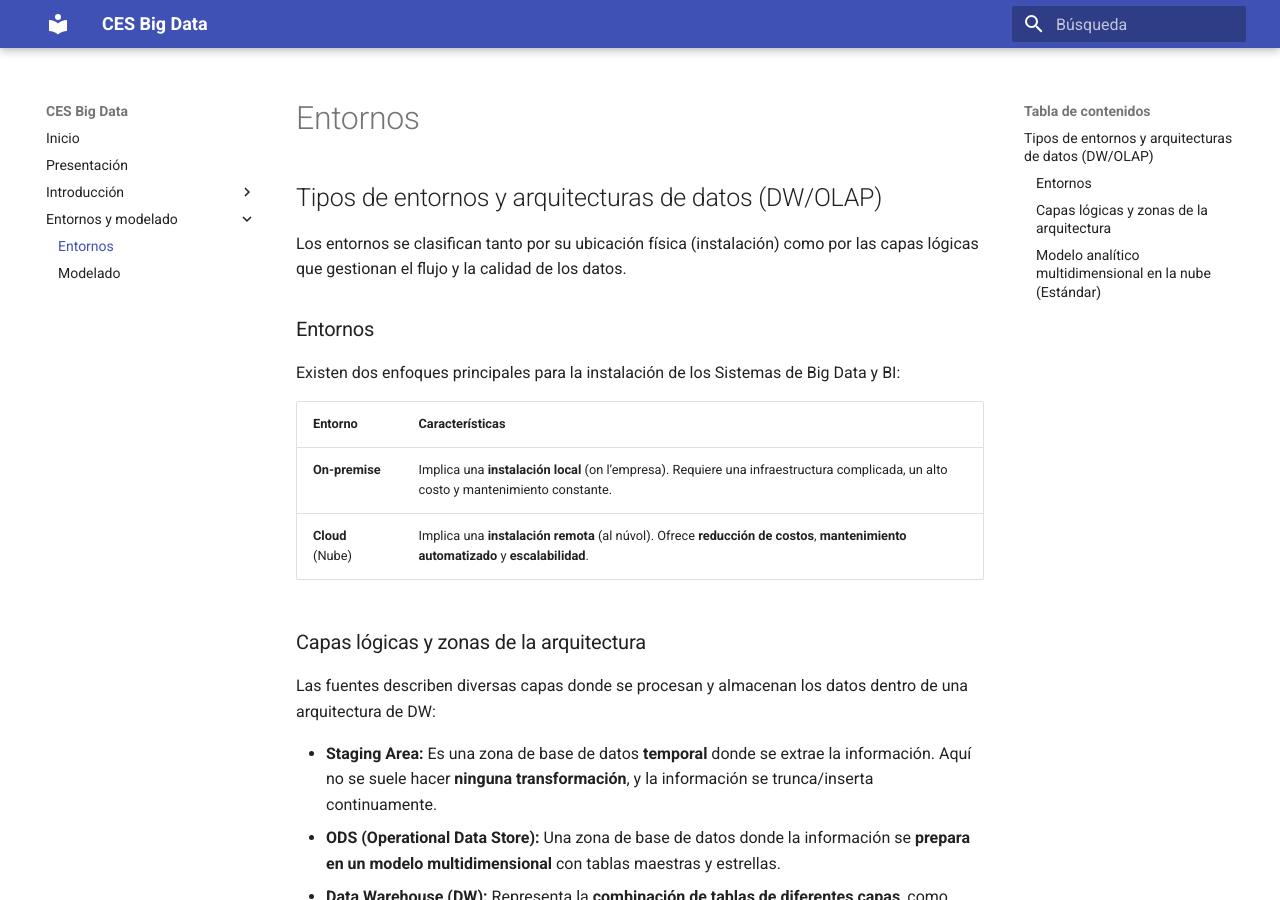
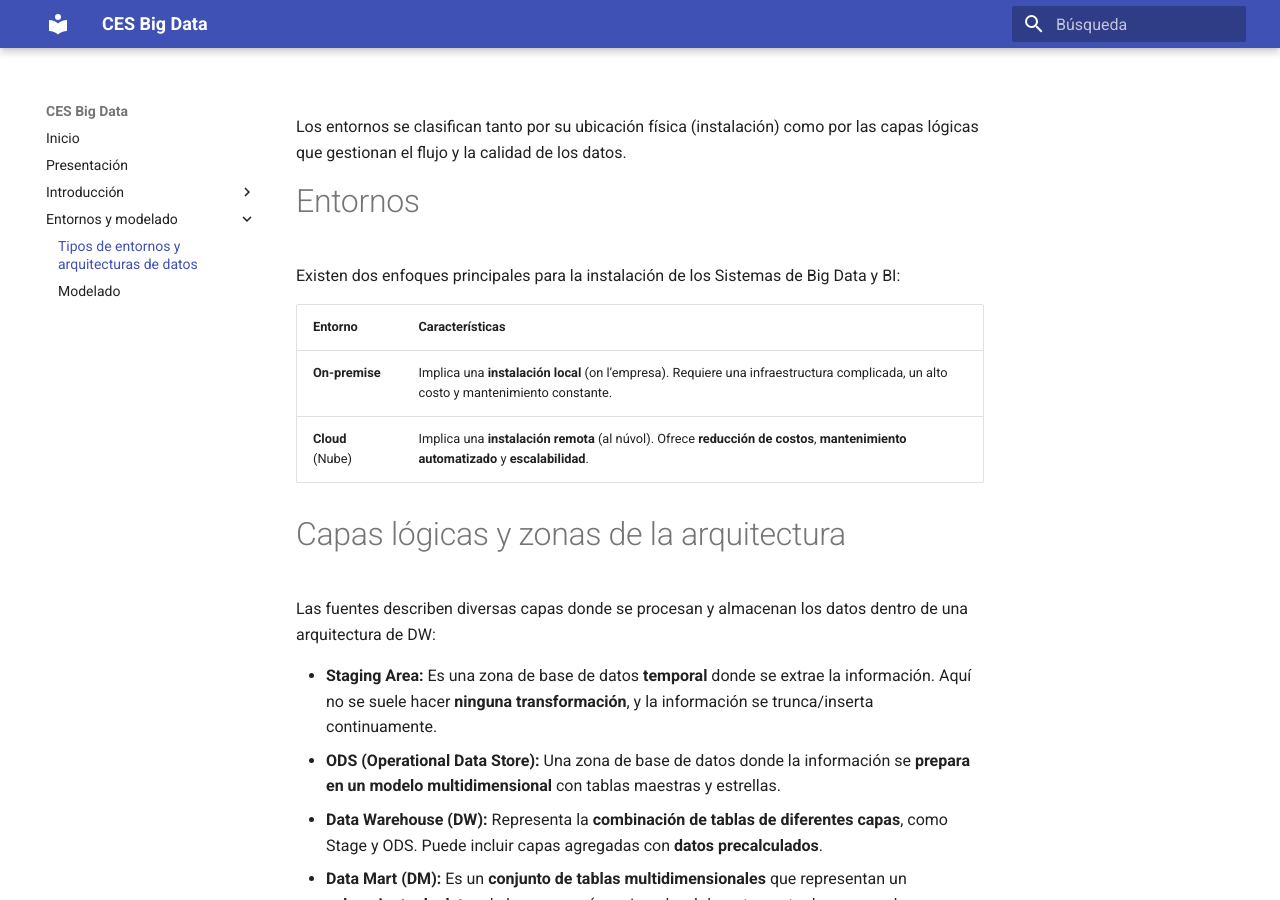
Before and after one commit to jorsodom/bigdata-sb, an MkDocs documentation site: the page built from docs/multidimensional/entornos.md, in a window 1280 px wide and 900 px high. Built offline with MkDocs 1.6.1 and Material for MkDocs 9.7.7, drawn with Linux system fonts in a browser that asks for light colours.

Commit message:
update entornos y menu

```diff
--- a/docs/multidimensional/entornos.md
+++ b/docs/multidimensional/entornos.md
@@ -1,8 +1,6 @@
-## Tipos de entornos y arquitecturas de datos (DW/OLAP)
-
 Los entornos se clasifican tanto por su ubicación física (instalación) como por las capas lógicas que gestionan el flujo y la calidad de los datos.
 
-### Entornos
+# Entornos
 
 Existen dos enfoques principales para la instalación de los Sistemas de Big Data y BI:
 
@@ -11,7 +9,7 @@ Existen dos enfoques principales para la instalación de los Sistemas de Big Dat
 | **On-premise** | Implica una **instalación local** (on l’empresa). Requiere una infraestructura complicada, un alto costo y mantenimiento constante. |
 | **Cloud** (Nube) | Implica una **instalación remota** (al núvol). Ofrece **reducción de costos**, **mantenimiento automatizado** y **escalabilidad**. |
 
-### Capas lógicas y zonas de la arquitectura
+# Capas lógicas y zonas de la arquitectura
 
 Las fuentes describen diversas capas donde se procesan y almacenan los datos dentro de una arquitectura de DW:
 
@@ -21,7 +19,7 @@ Las fuentes describen diversas capas donde se procesan y almacenan los datos den
 *   **Data Mart (DM):** Es un **conjunto de tablas multidimensionales** que representan un **subconjunto de datos** de la empresa (por ejemplo, el departamento de recursos humanos o secretaría).
 *   **AUDIT ZONE:** Zona de base de datos utilizada para guardar los **logs de los procesos y ejecuciones** que se desean registrar para un control más robusto de la solución.
 
-### Modelo analítico multidimensional en la nube (Estándar)
+# Modelo analítico multidimensional en la nube (Estándar)
 
 Para los entornos *Cloud*, se identifican zonas de flujo de datos basadas en la calidad y el estado de la información, que suelen denominarse Bronce, Silver y Gold:
 
--- a/mkdocs.yml
+++ b/mkdocs.yml
@@ -19,7 +19,7 @@ nav:
     - Introducción ETL: introduccionBI/ETLintroduccion.md
     - Tipos datos: introduccionBI/tiposdedatos.md
   - Entornos y modelado:
-      - Entornos: multidimensional/entornos.md
+      - Tipos de entornos y arquitecturas de datos: multidimensional/entornos.md
       - Modelado: multidimensional/multidimensional.md
   #- Multidimensional: multidimensional/multidimensional.md
   #- Ingesta de datos con NiFi:
```
